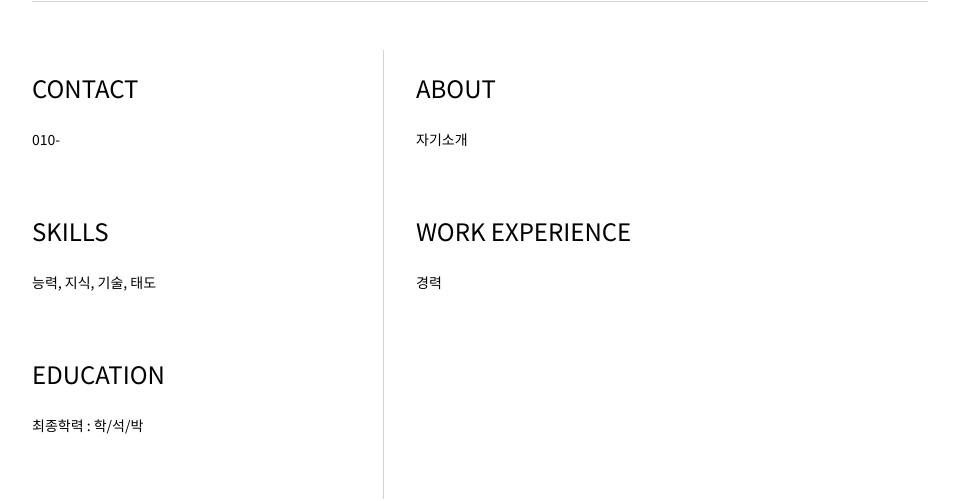
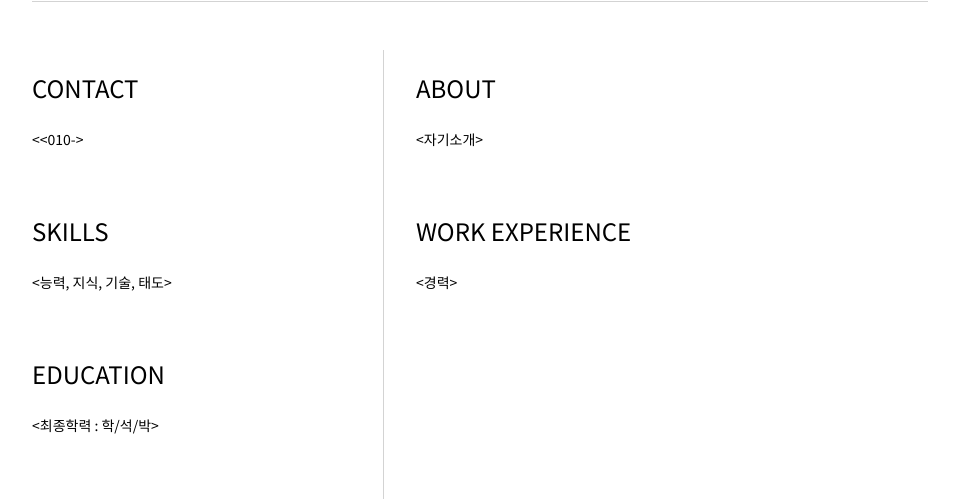
Before and after one commit to selection-hong/resume, a plain HTML site: page index.html in a window 1280 px wide. Shown: the part 175-676 px from the top of the page, without its empty margins (160-1119 px from the left). Drawn offline with Linux system fonts and the light colour scheme.

Commit message:
01.11 수정

```diff
--- a/index.html
+++ b/index.html
@@ -18,29 +18,29 @@
           <section>
             <h2>CONTACT</h2>
             <!-- 연락처 정보 -->
-             010-
+            <<010->
           </section>
           <section>
             <h2>SKILLS</h2>
             <!-- 자신이 잘할 수 있는 기술 -->
-             능력, 지식, 기술, 태도
+            <능력, 지식, 기술, 태도>
            </section>
            <section>
             <h2>EDUCATION</h2>
             <!-- 학력 -->
-            최종학력 : 학/석/박
+            <최종학력 : 학/석/박>
           </section>
         </article>
         <article id="mainRight">
           <section>
            <h2>ABOUT</h2>
            <!-- 자기 소개 -->
-            자기소개
+            <자기소개>
           </section>
           <section>
             <h2>WORK EXPERIENCE</h2>
             <!-- 경력 -->
-             경력
+            <경력>
           </section>
         </article>
       </main>
```
